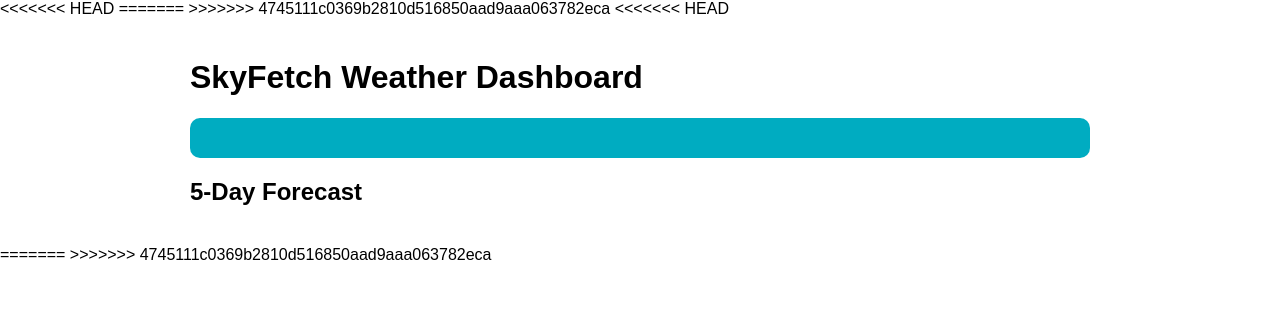
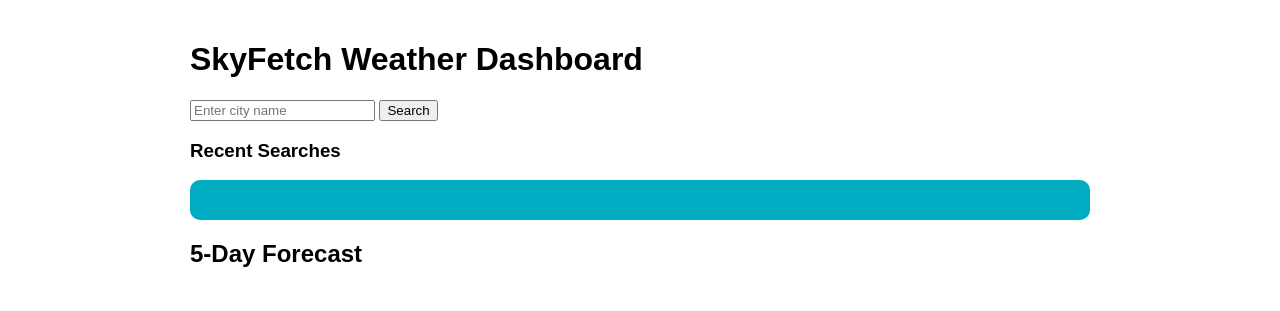
Before and after one commit to jefinthomass123-crypto/skyfetch-weather-dashboard, a plain HTML site: page index.html in a window 1280 px wide. Drawn offline with Linux system fonts and the light colour scheme.

Commit message:
Fixed merge conflict in index.html

```diff
--- a/index.html
+++ b/index.html
@@ -1,18 +1,26 @@
 <!DOCTYPE html>
-<<<<<<< HEAD
 <html lang="en">
 <head>
     <meta charset="UTF-8">
     <meta name="viewport" content="width=device-width, initial-scale=1.0">
-=======
->>>>>>> 4745111c0369b2810d516850aad9aaa063782eca
     <title>SkyFetch Weather Dashboard</title>
     <link rel="stylesheet" href="style.css">
 </head>
 <body>
-<<<<<<< HEAD
     <div class="container">
         <h1>SkyFetch Weather Dashboard</h1>
+
+        <!-- Search Section -->
+        <div class="search-section">
+            <input type="text" id="city-input" placeholder="Enter city name">
+            <button id="search-btn">Search</button>
+        </div>
+
+        <!-- Recent Searches -->
+        <div class="recent-container">
+            <h3>Recent Searches</h3>
+            <div id="recent-searches"></div>
+        </div>
 
         <!-- Current Weather -->
         <div id="current-weather" class="current-weather"></div>
@@ -23,7 +31,5 @@
     </div>
 
     <script src="app.js"></script>
-=======
->>>>>>> 4745111c0369b2810d516850aad9aaa063782eca
 </body>
 </html>
```
